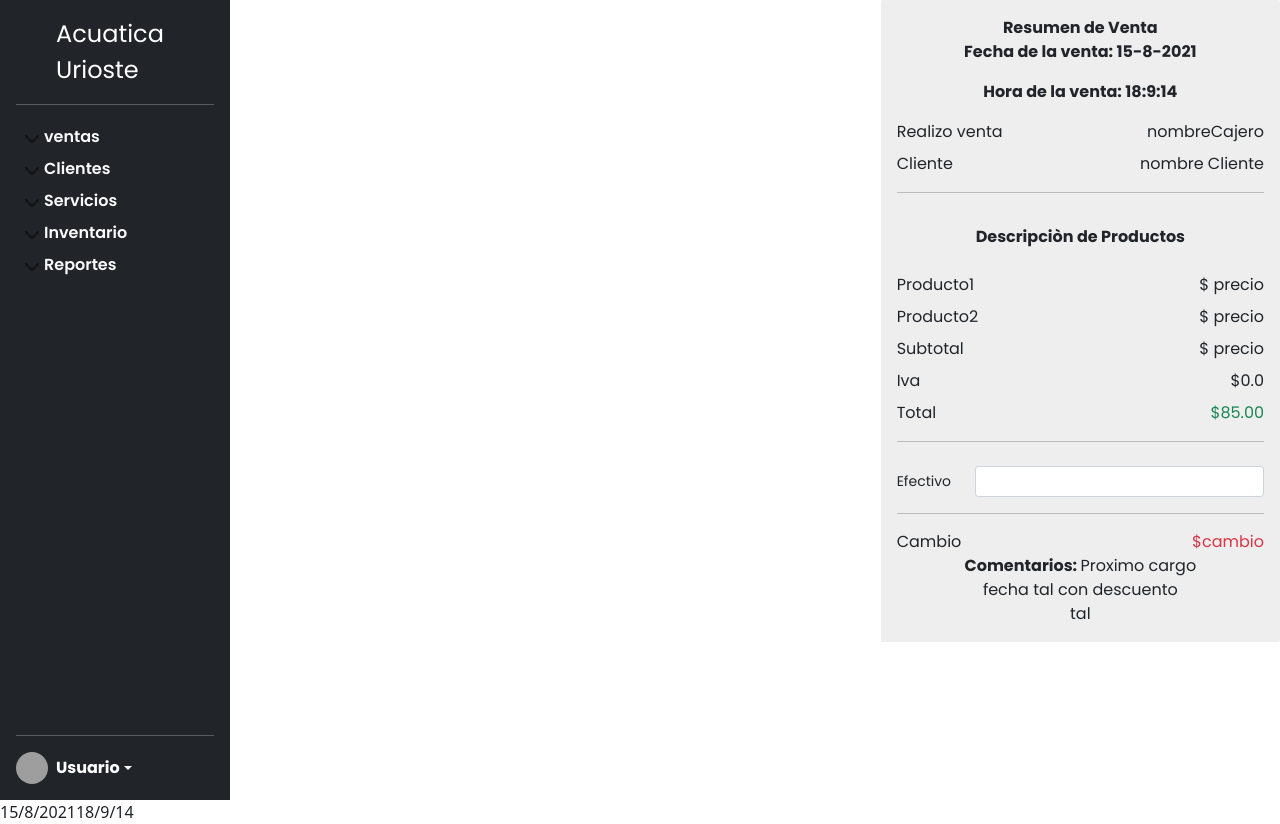
After one commit to donovan-vargas/urioste, a Django app: a page that uses acuatica/templates/ticket.html in a window 1280 px wide. The commit adds this page. Run offline with Django 3.2, Linux system fonts and the light colour scheme; some libraries are stand-ins or nearby versions; grey boxes are pictures that could not be loaded.

Commit message:
ticket view, admin sidebar, normal sale front changes

```diff
--- a/acuatica/templates/acuatica/acuatica.html
+++ b/acuatica/templates/acuatica/acuatica.html
@@ -25,7 +25,7 @@ Principal
 {% block content %}
 
 <div class="main-content">
-    <div class="admin-sidebar">
+    <div class="container p-0 ml-0" style="width: 230px;">
         <div class="d-flex flex-column flex-shrink-0 p-3 text-white bg-dark" style="height: 100vh;">
             <a href="/" class="d-flex align-items-center mb-3 mb-md-0 me-md-auto text-white text-decoration-none">
                 <svg class="bi me-2" width="40" height="32"><use xlink:href="#bootstrap"/></svg>
@@ -596,6 +596,7 @@ Principal
 
 
 
+
 </div>
 <script>
     let arrow = document.querySelectorAll(".arrow");
--- /dev/null
+++ b/acuatica/templates/ticket.html
@@ -0,0 +1,82 @@
+{% extends "acuatica/acuatica.html" %}{% load static %}
+{% block title %}ticket{% endblock %}
+{% block right_content %}
+<div class="position-absolute top-200px end-0">
+            <div class="bg-pay p-3 text-center">
+                <span class="font-weight-bold" >Resumen de Venta</span>
+                <div class="fecha">
+                    <p class="font-weight-bold" id="fechaventa">Fecha</p>
+                </div>
+                <div class="hora">
+                    <p class="font-weight-bold" id="horaventa">Hora</p>
+                </div>
+                <div class="d-flex justify-content-between mt-2">
+                    <span class="fw-500">Realizo venta</span><span>nombreCajero</span>
+                </div>
+                <div class="d-flex justify-content-between mt-2">
+                    <span class="fw-500">Cliente</span><span>nombre Cliente</span>
+                </div>
+                <hr/>
+                <div class="bg-pay p-3 text-center">
+                    <span class="font-weight-bold">Descripciòn de Productos</span>
+                </div>
+
+                <div class="d-flex justify-content-between mt-2">
+                    <span class="fw-500">Producto1 </span> <span>$ precio </span>
+                </div>
+                <div class="d-flex justify-content-between mt-2">
+                    <span class="fw-500">Producto2 </span> <span>$ precio </span>
+                </div>
+                <div class="d-flex justify-content-between mt-2">
+                    <span class="fw-500">Subtotal </span> <span>$ precio </span>
+                </div>
+                <div class="d-flex justify-content-between mt-2">
+                    <span class="fw-500">Iva</span> <span>$0.0</span>
+                </div>
+                <div class="d-flex justify-content-between mt-2">
+                    <span class="fw-500">Total </span>
+                    <span class="text-success">$85.00</span>
+                </div>
+
+                <hr />
+                <div class="d-flex justify-content-between mt-2">
+                    <form class="">
+                        <div class="row mb-3 d-flex justify-content-between mt-2">
+                            <label
+                            for="colFormLabelSm"
+                            class="col-sm-2 col-form-label col-form-label-sm"
+                            style="margin-right: 0"
+                            >Efectivo</label
+                            >
+                            <div class="col-sm-auto">
+                            <input
+                                type="text"
+                                class="form-control form-control-sm"
+                                id="colFormLabelSm"
+                            />
+                            </div>
+                        </div>
+
+                    <hr />
+                    <div class="d-flex justify-content-between mt-2">
+                        <span class="fw-500">Cambio </span>
+                        <span class="text-danger">$cambio</span>
+                    </div>
+                    <div class="container">
+                        <span class="font-weight-bold">Comentarios: </span><span>Proximo cargo <br> fecha tal con descuento<br> tal</span>
+                    </div>
+                    </form>
+                </div>
+            </div>
+        </div>
+</div>
+
+  <script>
+    var f = new Date();
+    var hola = document.write(f.getDate() + "/" + (f.getMonth() +1) + "/" + f.getFullYear());
+    var h = document .write(f.getHours() + "/" + (f.getMinutes() + "/" + f.getSeconds()));
+
+    var fecha = document.getElementById("fechaventa").innerHTML ="Fecha de la venta:            "+ f.getDate() + "-" + (f.getMonth() +1) + "-" + f.getFullYear() ;
+    var hora = document.getElementById("horaventa").innerHTML = "Hora de la venta:              "+ f.getHours() + ":" + (f.getMinutes() + ":" + f.getSeconds() );
+    </script>
+{% endblock %}
--- a/acuatica/urls.py
+++ b/acuatica/urls.py
@@ -18,5 +18,6 @@ urlpatterns = [
     url(r'^reporte-ventas/$', views.sales_report, name='acuatica.sales-report'),
     url(r'^inv-save/$', views.inv_save, name='acuatica.inv-save'),
     url(r'^sales-charge/$', views.sales_charge, name='acuatica.sales-charge'),
+    url(r'^sale-ticket/$', views.ticket, name='acuatica.sales-ticket'),
 
 ]
--- a/acuatica/views.py
+++ b/acuatica/views.py
@@ -77,13 +77,13 @@ def logoutUser(request):
     messages = "Hasta pronto"
     return redirect('acuatica.login')
 
+
 def calculate_sales(data):
     total = 0
     for d in data:
         item_subtotal = int(d.get('quantity', 1)) * int(d.get('cost', 0))
         total += item_subtotal
     return total
-
 
 
 def sales(request):
@@ -96,7 +96,8 @@ def sales(request):
     if request.method == 'POST':
         quantity = request.POST.get('quantity', 1)
         inventario = request.POST.get('inventario')
-        model_product = Inventario.objects.filter(pk=inventario, total_cuantity__gte=quantity).values('id', 'name', 'cost')
+        model_product = Inventario.objects.filter(
+            pk=inventario, total_cuantity__gte=quantity).values('id', 'name', 'cost')
         if model_product.count() > 0:
             product = list(model_product)
             product = product[0]
@@ -112,6 +113,7 @@ def sales(request):
     context['total'] = total
     context['clients'] = clients
     return render(request, 'acuatica/venta_normal.html', context)
+
 
 class SalesView(CreateView):
     model = Inputs
@@ -167,7 +169,8 @@ def inputs(request):
         except Exception as e:
             messages.error(request, "Revise los datos")
         else:
-            model_product = Inventario.objects.filter(pk=id).values('id', 'name', 'cost')
+            model_product = Inventario.objects.filter(
+                pk=id).values('id', 'name', 'cost')
             if model_product.count() > 0:
                 product = list(model_product)
                 product = product[0]
@@ -196,6 +199,7 @@ def sales_report(request):
     context['sales'] = sales_report
     return render(request, 'acuatica/reporte-ventas.html', context)
 
+
 def inv_save(request):
     form = InputsForm()
     inv_form = InventarioForm()
@@ -217,6 +221,7 @@ def inv_save(request):
             messages.error(request, 'Ocurrio un error')
     return render(request, 'acuatica/venta_normal.html', context)
 
+
 @transaction.atomic
 def sales_charge(request):
     data_sale = f"{request.user.username}_sales_total"
@@ -229,7 +234,8 @@ def sales_charge(request):
             client = client.split()
             cli = Clients.objects.get(pk=client[0])
         except Exception as e:
-            messages.error(request, "Algo salio mal valide los datos y vuelva a intentar")
+            messages.error(
+                request, "Algo salio mal valide los datos y vuelva a intentar")
             return redirect('acuatica.sales')
         if cash < total:
             messages.error(request, "Debe ser mayor al total de la compra")
@@ -253,3 +259,7 @@ def sales_charge(request):
             cache.delete(data_sale)
             messages.success(request, "Venta cobrada")
     return redirect('acuatica.sales')
+
+
+def ticket(request):
+    return render(request, "ticket.html")
```
Also changed, not shown: acuatica/templates/acuatica/venta_normal.html (+19 -11 lines).
